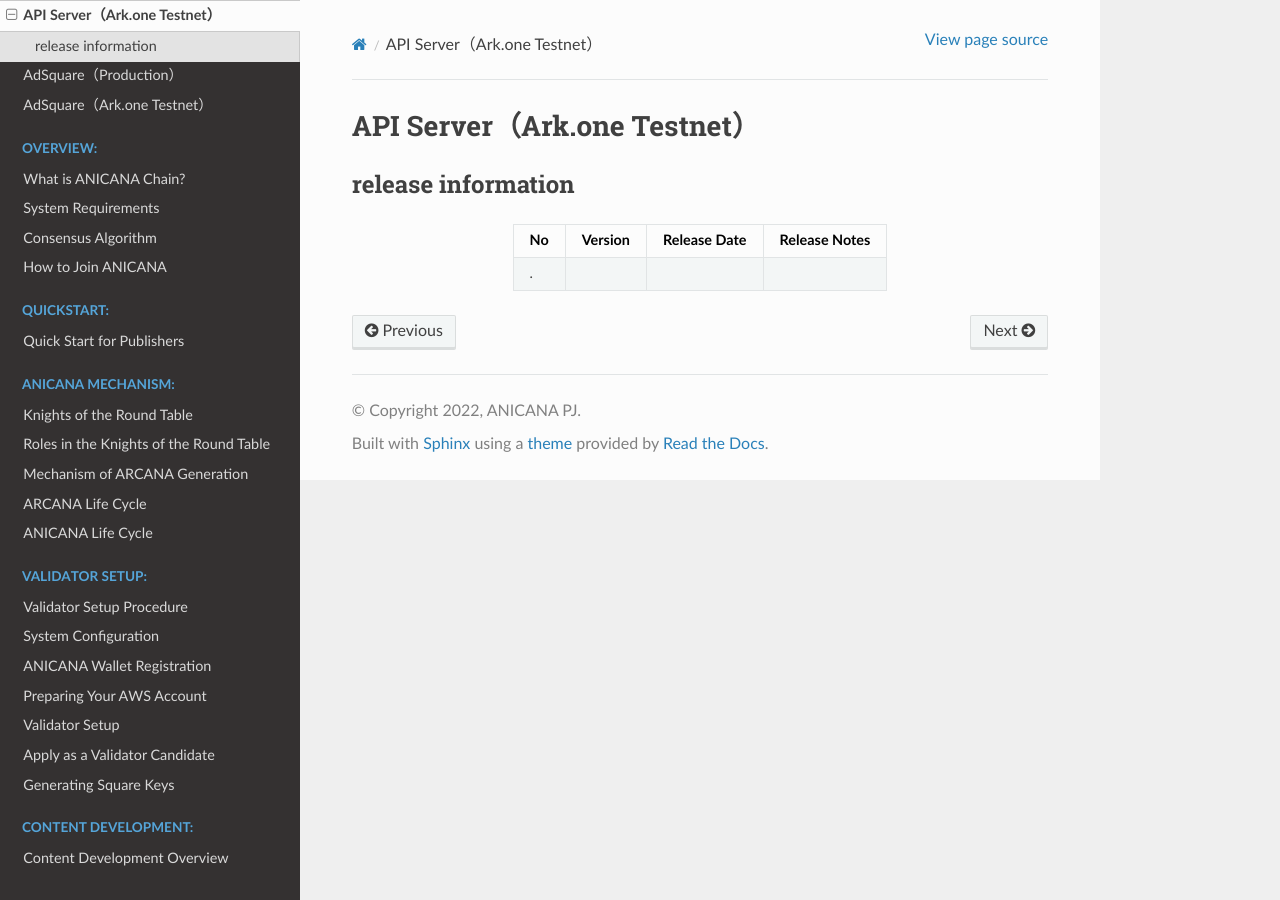
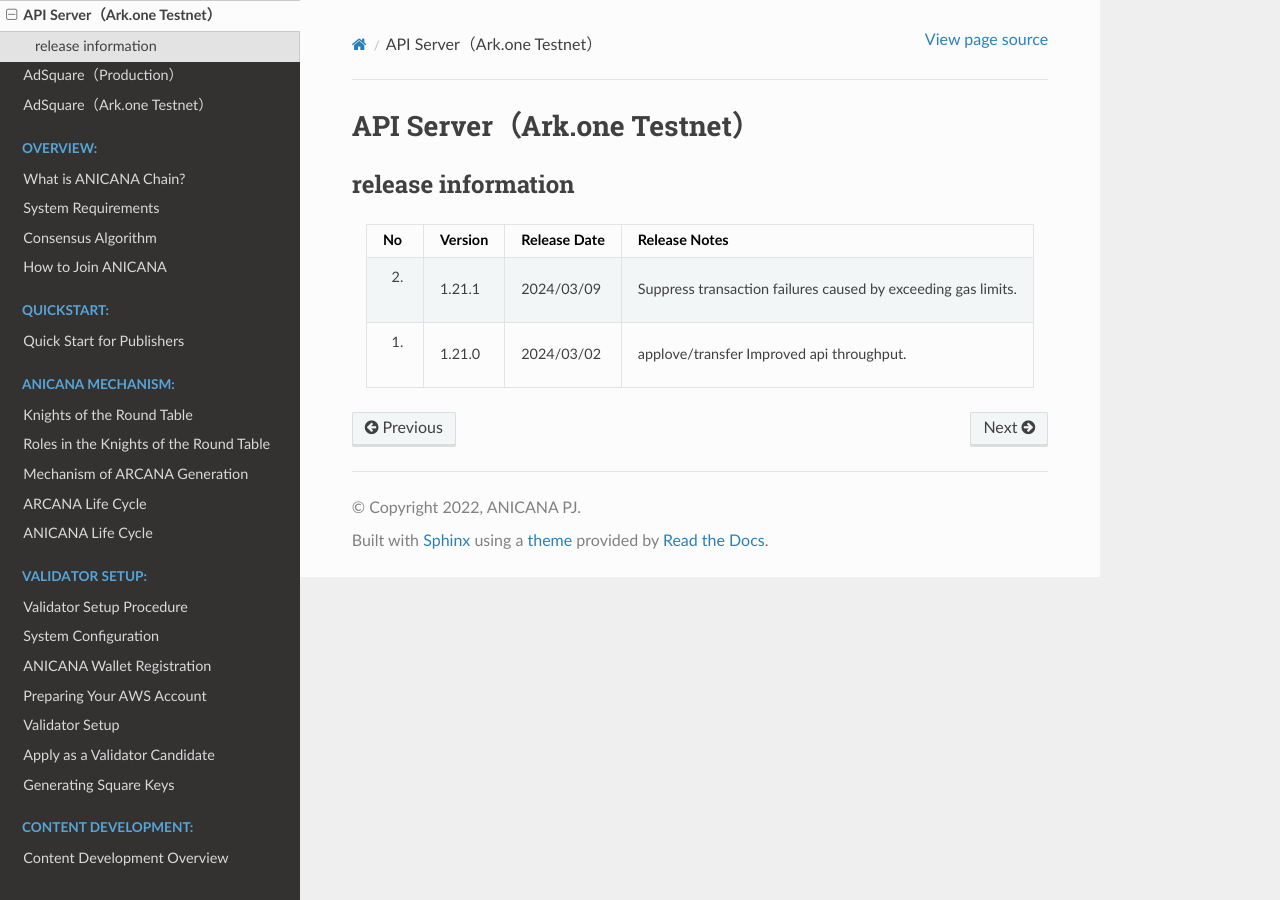
Before and after one commit to Orange-Code-Project/anicana-docs-en, a Sphinx documentation site: the page built from source/release/api-server-test.rst, in a window 1280 px wide. Built offline with Sphinx 7.4.7 and the Read the Docs theme 2.0.0, drawn with Linux system fonts in a browser that asks for light colours.

Commit message:
[update]
Updated API Server (production) and API Server (Ark.one testnet)

```diff
--- a/source/change-history/change-history.rst
+++ b/source/change-history/change-history.rst
@@ -7,11 +7,14 @@ Update History
     :align: center
 
     "No", "Date of Update", "Version", "Update Details"
+    "17.", "2024/03/10", "1.4.1","| Release information for each platform function
+    | ⇒ Updated API Server (production) and API Server (Ark.one testnet)
+    | 　"
     "16.", "2024/03/06", "1.4.0", "| Release information for each platform feature
     | ⇒ Add each page
     | Change History
     | ⇒ Moved to the bottom of the menu
-    | "
+    | 　"
     "15.", "2024/02/25", "1.3.1", "| Ark.one Testnet Environment Information
     | 　⇒Added Boloodline  contract addresses and abi
     | 　"
--- a/source/release/api-server-main.rst
+++ b/source/release/api-server-main.rst
@@ -10,4 +10,5 @@ release information
     :align: center
 
     "No", "Version", "Release Date", "Release Notes"
+    "2.", "1.21.1", "2024/03/09", "Suppress transaction failures caused by exceeding gas limits."
     "1.", "1.21.0", "2024/03/02", "applove/transfer Improved api throughput."
--- a/source/release/api-server-test.rst
+++ b/source/release/api-server-test.rst
@@ -10,4 +10,5 @@ release information
     :align: center
 
     "No", "Version", "Release Date", "Release Notes"
-    ".", "", "", ""
+    "2.", "1.21.1", "2024/03/09", "Suppress transaction failures caused by exceeding gas limits."
+    "1.", "1.21.0", "2024/03/02", "applove/transfer Improved api throughput."
--- a/source/release/updated-info.rst
+++ b/source/release/updated-info.rst
@@ -18,8 +18,8 @@ Please see each page for details of the release.
     "7.", "", ":doc:`LEVIAS ID（Production） </release/levias-id-main>` "
     "8.", "", ":doc:`LEVIAS ID（Ark.one Testnet） </release/levias-id-test>` "
     "9.", "", ":doc:`Octillion（Production） </release/octillion-main>` "
-    "10.", "", ":doc:`Octillion（Ark.one Testnet） </release/octillion-test>` "
-    "11.", "2024/03/06", ":doc:`API Server（Production） </release/api-server-main>` "
+    "10.", "2024/03/10", ":doc:`Octillion（Ark.one Testnet） </release/octillion-test>` "
+    "11.", "2024/03/10", ":doc:`API Server（Production） </release/api-server-main>` "
     "12.", "", ":doc:`API Server（Ark.one Testnet） </release/api-server-test>` "
     "13.", "", ":doc:`AdSquare（Production） </release/adsquare-main>` "
     "14.", "", ":doc:`AdSquare（Ark.one Testnet） </release/adsquare-test>` "
```
